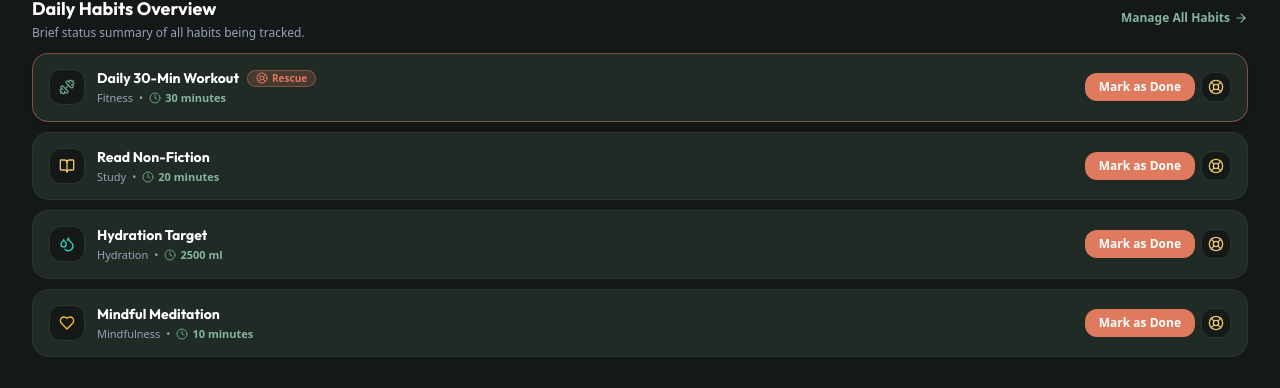
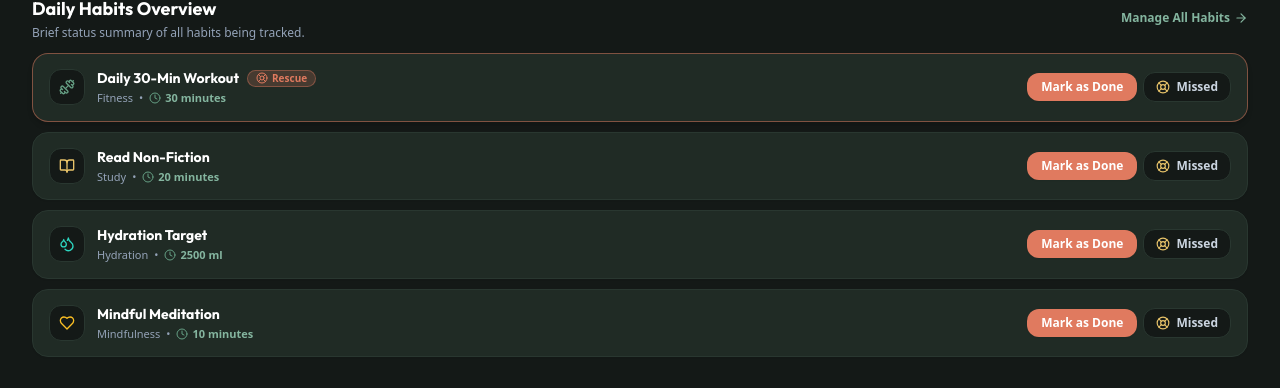
Before and after one commit to Kiran-F/Habit-Rescue, a React (Vite) app: page /login in a window 1280 px wide. Both pictures are taken after a click on the button "Explore Demo Account (Instant Access)". Shown: the part 448-836 px from the top of the page. Built offline with nearby package versions, Linux system fonts and the light colour scheme; no server answers.

Commit message:
button with text for habits on dashbaord

```diff
--- a/src/components/dashboard/CompactHabitRow.jsx
+++ b/src/components/dashboard/CompactHabitRow.jsx
@@ -104,10 +104,15 @@ export default function CompactHabitRow({ habit }) {
 
               <button
                 onClick={() => setMissModalOpen(true)}
-                className="p-1.5 rounded-xl border border-slate-300 dark:border-[#293730] bg-slate-100 dark:bg-[#141917] text-slate-600 dark:text-slate-400 hover:text-[#E07A5F] dark:hover:text-[#E9C46A] hover:bg-slate-200 dark:hover:bg-[#E9C46A]/20"
+                className={`flex items-center gap-1.5 px-3 py-1.5 rounded-xl border text-xs font-semibold transition-all ${
+                  isMissed
+                    ? 'bg-[#E9C46A]/20 border-[#E9C46A] text-[#B58A1C] dark:text-[#E9C46A] font-bold'
+                    : 'border-slate-300 dark:border-[#293730] bg-slate-100 dark:bg-[#141917] text-slate-700 dark:text-slate-300 hover:text-[#B58A1C] dark:hover:text-[#E9C46A] hover:bg-slate-200 dark:hover:bg-[#E9C46A]/20'
+                }`}
                 title="Mark Missed (AI Rescue)"
               >
-                <LifeBuoy className="h-4 w-4 text-[#E07A5F] dark:text-[#E9C46A]" />
+                <LifeBuoy className="h-3.5 w-3.5 text-[#E07A5F] dark:text-[#E9C46A]" />
+                Missed
               </button>
             </div>
           )}
```
